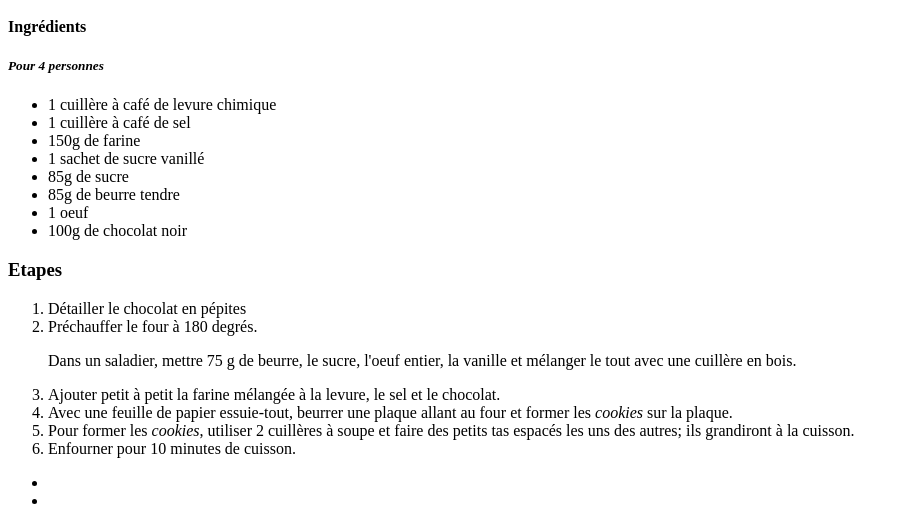
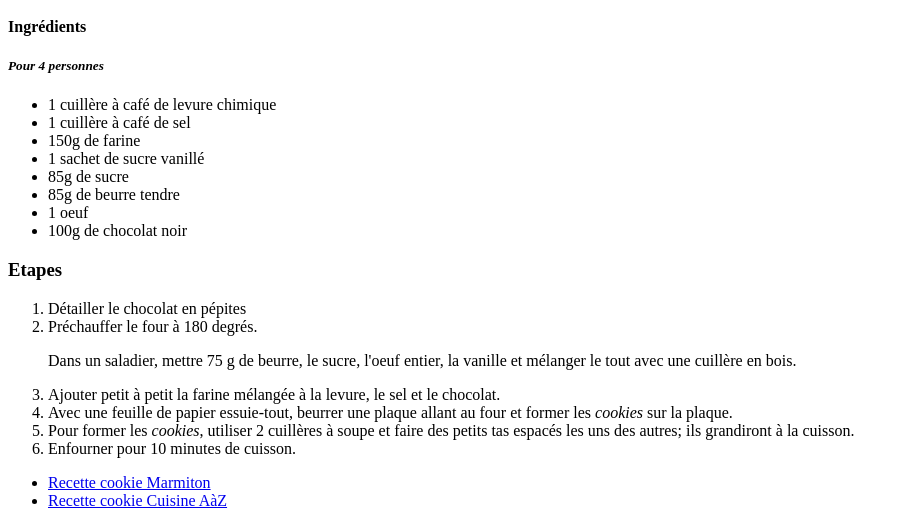
Before and after one commit to hugo-samson/Recettes-d-Odin, a plain HTML site: page recettes/cookie.html in a window 1280 px wide. Shown: the part 485-1011 px from the top of the page, without its empty margins (0-905 px from the left). Drawn offline with Linux system fonts and the light colour scheme.

Commit message:
Edit recettes/cookie.html

```diff
--- a/recettes/cookie.html
+++ b/recettes/cookie.html
@@ -32,8 +32,8 @@
             <li>Enfourner pour 10 minutes de cuisson.</li>
         </ol>
         <ul>
-            <li><a href="https://www.marmiton.org/recettes/recette_cookies-maison_86989.aspx" target="_blank" rel="noopener noreferrer"></a></li>
-            <li><a href="https://www.cuisineaz.com/recettes/cookie-moelleux-aux-pepites-de-chocolat-80749.aspx" target="_blank" rel="noopener noreferrer"></a></li>
+            <li><a href="https://www.marmiton.org/recettes/recette_cookies-maison_86989.aspx" target="_blank" rel="noopener noreferrer">Recette cookie Marmiton</a></li>
+            <li><a href="https://www.cuisineaz.com/recettes/cookie-moelleux-aux-pepites-de-chocolat-80749.aspx" target="_blank" rel="noopener noreferrer">Recette cookie Cuisine AàZ</a></li>
         </ul>
     </body>
 </html>
```
